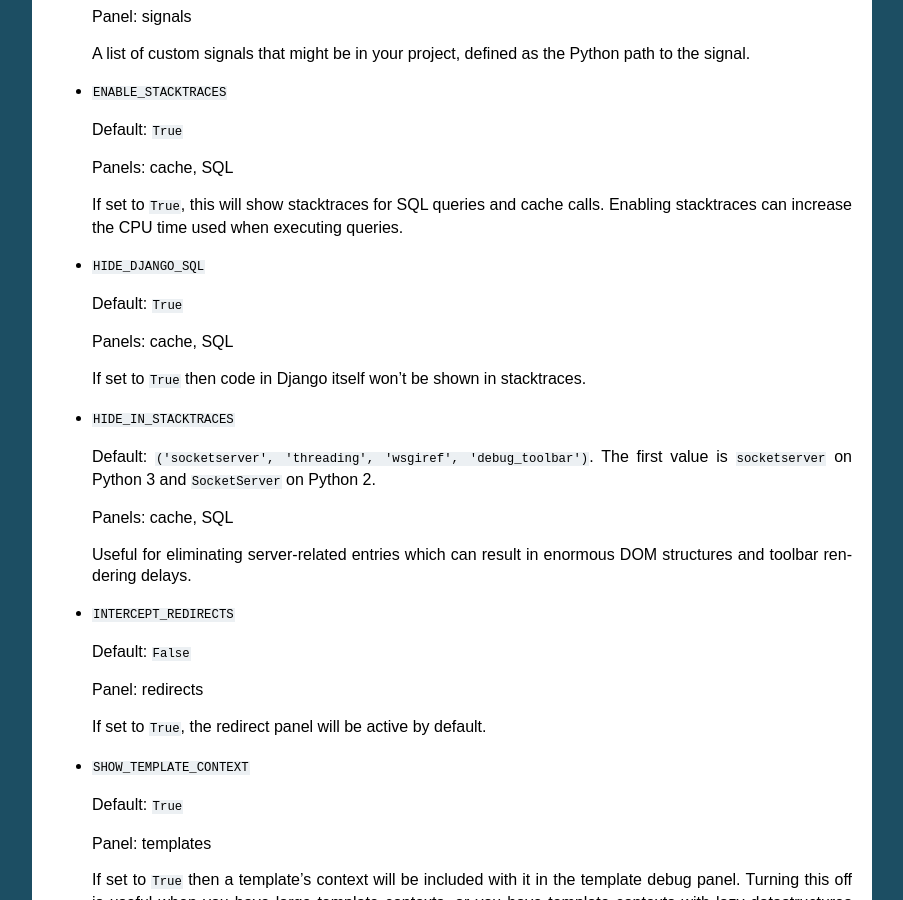
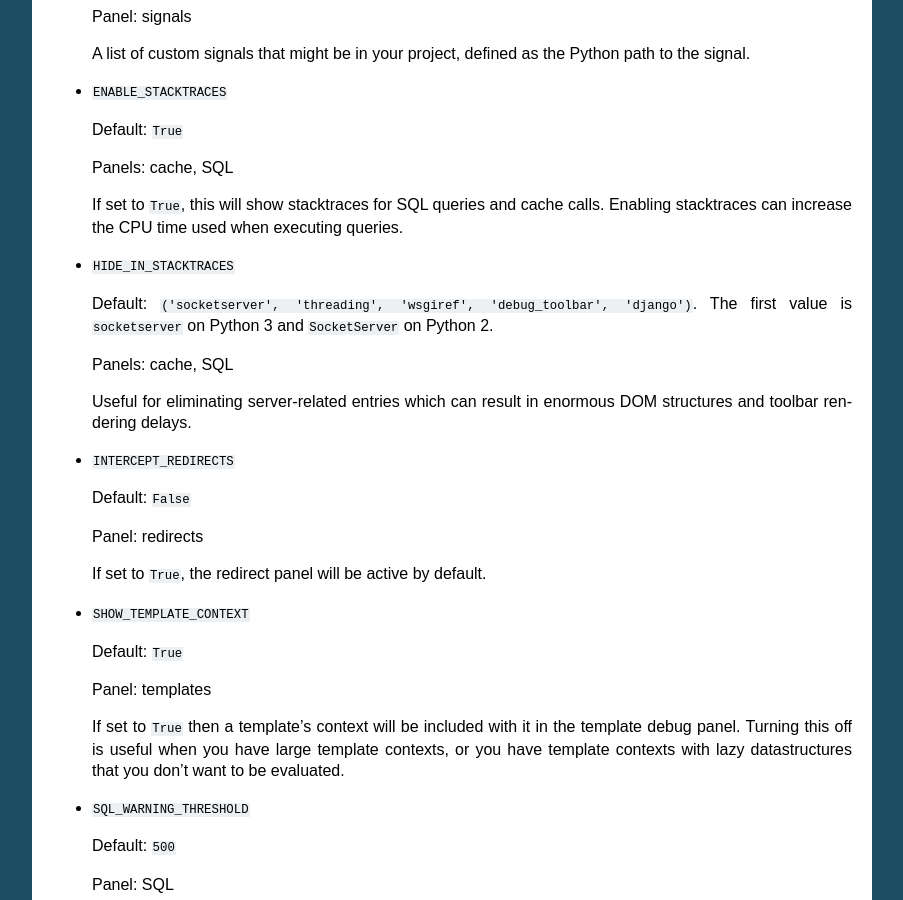
Before and after one commit to jazzband/django-debug-toolbar, a Sphinx documentation site: the page built from docs/configuration.rst, in a window 1280 px wide and 900 px high, scrolled down 1879 px. Shown: the whole window, without its empty margins (198-1101 px from the left). Built offline with Sphinx 7.4.7, drawn with Linux system fonts in a browser that asks for light colours.

Commit message:
Remove HIDE_DJANGO_SQL configuration option.
It was badly named and HIDE_IN_STACKTRACES provides a more general
solution.

The ability to show code in django.contrib but not in django doesn't
seem particularly useful.

Fix #474.

```diff
--- a/docs/configuration.rst
+++ b/docs/configuration.rst
@@ -117,20 +117,11 @@
   calls. Enabling stacktraces can increase the CPU time used when executing
   queries.
 
-* ``HIDE_DJANGO_SQL``
-
-  Default: ``True``
-
-  Panels: cache, SQL
-
-  If set to ``True`` then code in Django itself won't be shown in
-  stacktraces.
-
 * ``HIDE_IN_STACKTRACES``
 
-  Default: ``('socketserver', 'threading', 'wsgiref', 'debug_toolbar')``. The
-  first value is ``socketserver`` on Python 3 and ``SocketServer`` on Python
-  2.
+  Default: ``('socketserver', 'threading', 'wsgiref', 'debug_toolbar',
+  'django')``. The first value is ``socketserver`` on Python 3 and
+  ``SocketServer`` on Python 2.
 
   Panels: cache, SQL
 
```
Also changed, not shown: 3 other files.
